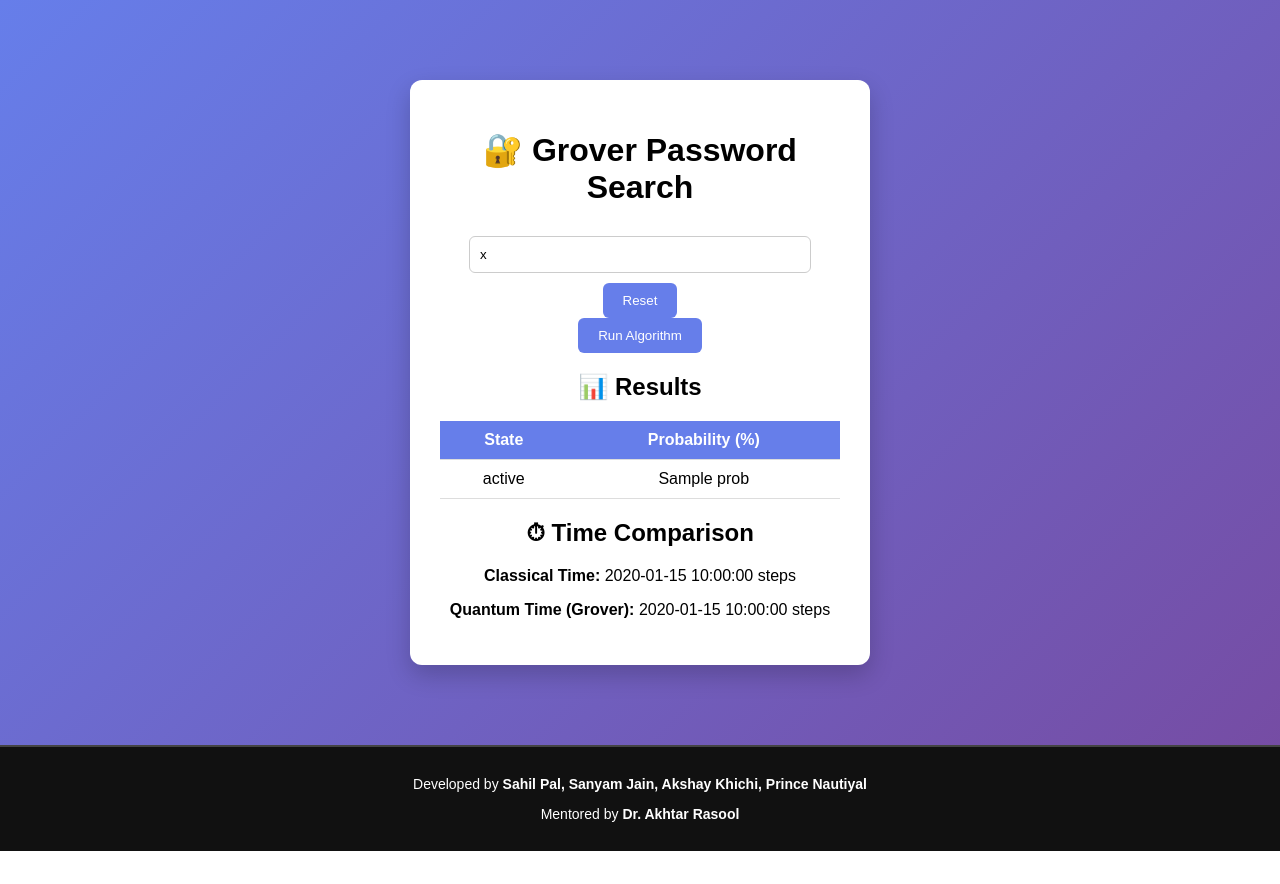
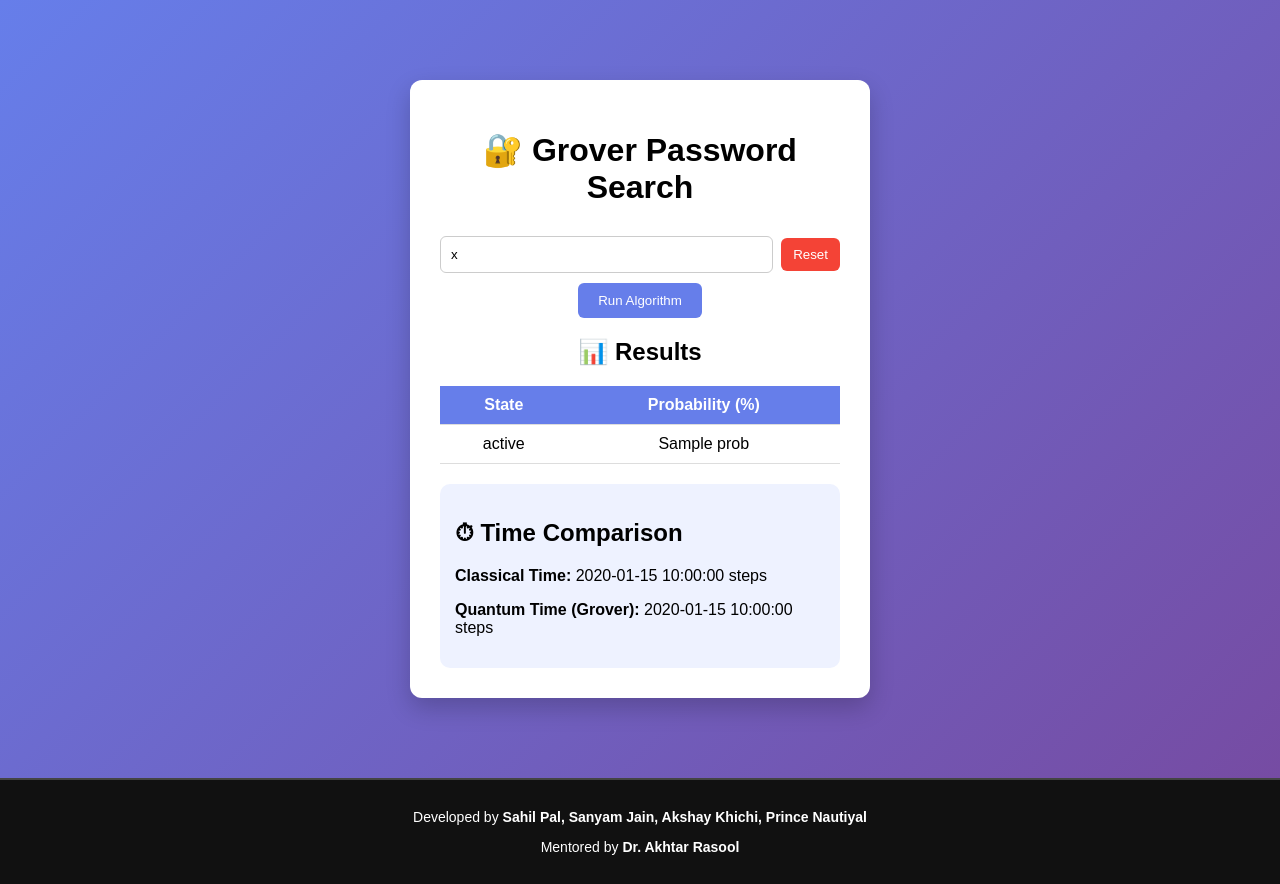
Before and after one commit to SANYAM-MANIT/Grover-s-Algo, a Flask app: template Grover/Templates/index.html in a window 1280 px wide. Before the commit the page ends 851 px from the top, so only its background shows below. Run offline with Flask 3, Linux system fonts and the light colour scheme; the template is opened without the code that fills it: most values are stand-ins (such as "Sample title", 1, 10 or a date in 2020).

Commit message:
Update style.css

```diff
--- a/Grover/Static/style.css
+++ b/Grover/Static/style.css
@@ -80,3 +80,93 @@ body {
     font-size: 14px;
     border-top: 2px solid #444;
 }
+/* Top right button */
+.top-btn {
+    position: fixed;
+    top: 20px;
+    right: 20px;
+    background-color: #00bcd4;
+    color: white;
+    border: none;
+    border-radius: 50%;
+    width: 50px;
+    height: 50px;
+    font-size: 20px;
+    cursor: pointer;
+    box-shadow: 0 4px 10px rgba(0,0,0,0.3);
+    transition: 0.3s;
+}
+
+.top-btn:hover {
+    background-color: #0097a7;
+}
+
+/* Popup background */
+.popup {
+    display: none;
+    position: fixed;
+    top: 0;
+    left: 0;
+    width: 100%;
+    height: 100%;
+    background: rgba(0,0,0,0.6);
+    justify-content: center;
+    align-items: center;
+}
+
+/* Popup box */
+.popup-content {
+    background: #fff;
+    padding: 20px;
+    border-radius: 12px;
+    text-align: center;
+    width: 320px;
+    position: relative;
+}
+
+.popup-content img {
+    width: 100%;
+    border-radius: 10px;
+}
+
+/* Close button */
+.close-btn {
+    position: absolute;
+    top: 10px;
+    right: 15px;
+    font-size: 22px;
+    cursor: pointer;
+}
+.input-wrapper {
+    display: flex;
+    align-items: center;
+    gap: 8px;
+}
+
+input[type="text"] {
+    padding: 10px;
+    border: 1px solid #ccc;
+    border-radius: 6px;
+    flex: 1;
+}
+
+/* Reset button */
+.reset-btn {
+    background-color: #f44336;
+    color: white;
+    border: none;
+    padding: 9px 12px;
+    border-radius: 6px;
+    cursor: pointer;
+}
+
+.reset-btn:hover {
+    background-color: #d73833;
+}
+.timing-box {
+    margin-top: 20px;
+    padding: 15px;
+    background: #eef2ff;
+    border-radius: 10px;
+    text-align: left;
+}
```
